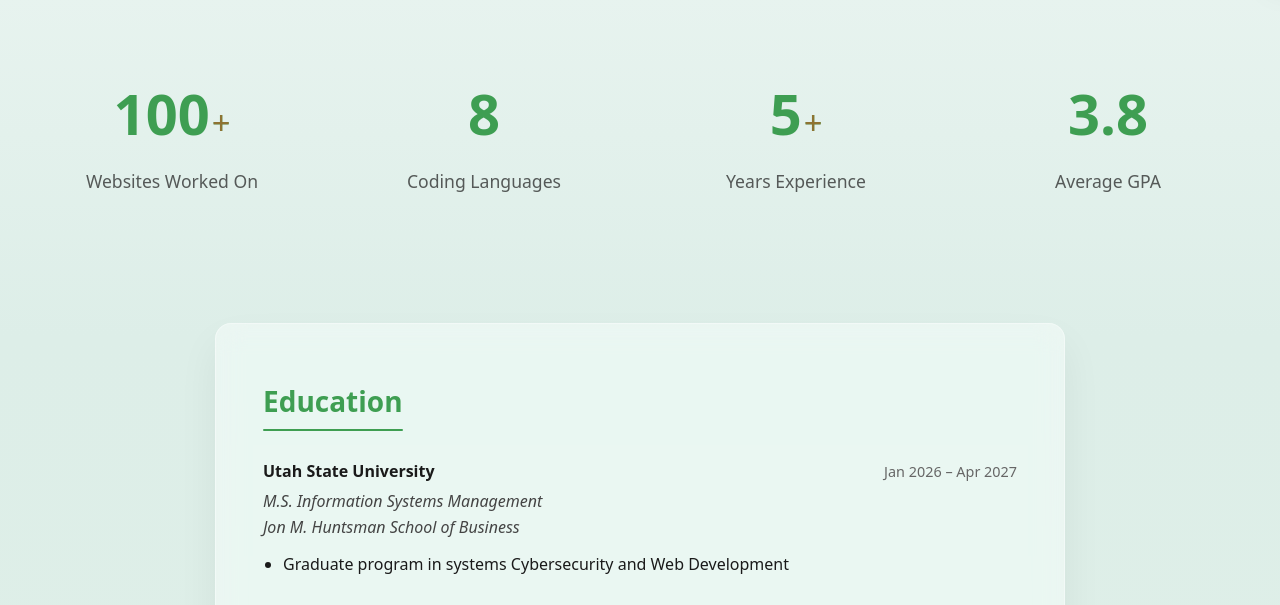
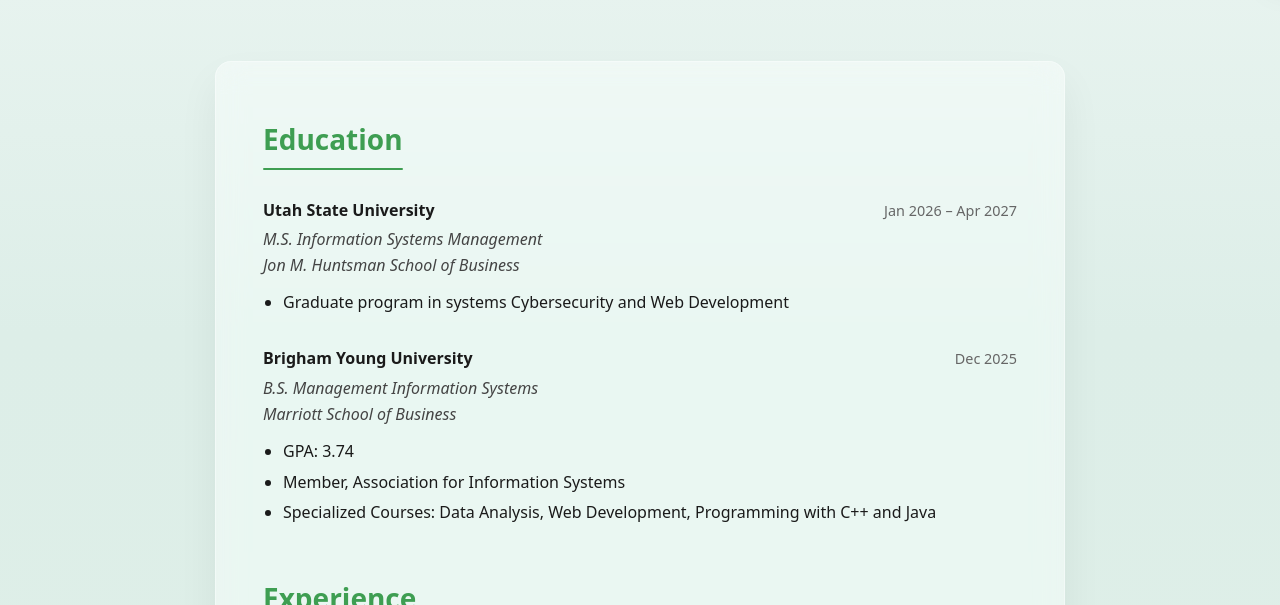
Before and after one commit to jaxonwebster/Jaxons-Portfolio, a plain HTML site: page resume.html in a window 1280 px wide. Shown: the part 814-1419 px from the top of the page. Drawn offline with Linux system fonts and the light colour scheme.

Commit message:
deleting some things

```diff
--- a/resume.html
+++ b/resume.html
@@ -57,39 +57,6 @@
   <h1 class="gradient-text">Resumé</h1>
   <p>Web Developer · Problem Solver · Lifelong Learner</p>
 </div>
-
-<!-- =========================
-     STATS
-========================== -->
-<section class="stats">
-  <div class="stat">
-    <div class="number">
-      <span class="count" data-target="100">0</span><span class="suffix">+</span>
-    </div>
-    <p>Websites Worked On</p>
-  </div>
-
-  <div class="stat">
-    <div class="number">
-      <span class="count" data-target="8">0</span>
-    </div>
-    <p>Coding Languages</p>
-  </div>
-
-  <div class="stat">
-    <div class="number">
-      <span class="count" data-target="5">0</span><span class="suffix">+</span>
-    </div>
-    <p>Years Experience</p>
-  </div>
-
-  <div class="stat">
-    <div class="number">
-      <span class="count" data-target="3.8">0</span>
-    </div>
-    <p>Average GPA</p>
-  </div>
-</section>
 
 <!-- =========================
      RESUME CONTENT
@@ -225,10 +192,46 @@
 
 </section>
 
-<!-- FOOTER -->
-<footer class="footer">
-  <!-- unchanged -->
-</footer>
+  <!-- Footer -->
+  <footer class="footer">
+    <div class="footer-container">
+
+      <div class="footer-profile">
+        <img src="images/portrait.jpg" alt="Jaxon Webster" class="footer-avatar" />
+        <p class="footer-name">Jaxon Webster</p>
+
+        <div class="footer-socials">
+          <a href="https://www.linkedin.com/in/jaxon-webster" target="_blank">
+            <i class="fab fa-linkedin-in"></i>
+          </a>
+          <a href="mailto:jaxonwebster4@gmail.com">
+            <i class="fas fa-envelope"></i>
+          </a>
+          <a href="tel:5202600258">
+            <i class="fas fa-phone"></i>
+          </a>
+        </div>
+      </div>
+
+      <div class="footer-column">
+        <h4>Contact</h4>
+        <p>Email: <a href="mailto:jaxonwebster4@gmail.com">jaxonwebster4@gmail.com</a></p>
+        <p>Phone: <a href="tel:5202600258">(520) 260-0258</a></p>
+        <p>Location: Logan, Utah</p>
+      </div>
+
+      <div class="footer-column">
+        <h4>Pages</h4>
+        <a href="index.html">Home</a>
+        <a href="about.html">About Me</a>
+        <a href="endorsements.html">Endorsements</a>
+        <a href="#contact">Resume</a>
+      </div>
+
+    </div>
+
+    <p class="footer-bottom">© 2026 Jaxon Webster</p>
+  </footer>
 
 </div>
 
--- a/script.js
+++ b/script.js
@@ -293,32 +293,3 @@
   // spawn rate adapts to screen size
   setInterval(createPraise, isMobile ? 2600 : 1500);
 });
-const counters = document.querySelectorAll('.count');
-
-counters.forEach(counter => {
-  const target = parseFloat(counter.dataset.target);
-  const isDecimal = target % 1 !== 0;
-
-  // Smaller numbers = slower
-  const duration = Math.max(1200, 3000 / target); // ms
-  const frameRate = 16; // ~60fps
-  const totalSteps = Math.round(duration / frameRate);
-
-  let current = 0;
-  let step = target / totalSteps;
-
-  const update = () => {
-    current += step;
-
-    if (current < target) {
-      counter.innerText = isDecimal
-        ? current.toFixed(1)
-        : Math.floor(current);
-      requestAnimationFrame(update);
-    } else {
-      counter.innerText = target;
-    }
-  };
-
-  update();
-});
--- a/styles.css
+++ b/styles.css
@@ -2004,58 +2004,3 @@
   .auto-rotate img.active {
     opacity: 1;
   }}
-
-  .stats {
-  display: grid;
-  grid-template-columns: repeat(4, 1fr);
-  gap: 2rem;
-  padding: 4rem 2rem;
-  text-align: center;
-}
-
-.stat {
-  display: flex;
-  flex-direction: column;
-  align-items: center;
-}
-
-.number {
-  display: flex;
-  align-items: baseline;
-  background: #3E9E52;
-  -webkit-background-clip: text;
-  -webkit-text-fill-color: transparent;
-  background-clip: text;
-  color: transparent;
-}
-
-.count {
-  font-size: 3.5rem;
-  font-weight: 700;
-}
-
-.suffix {
-  font-size: 2rem;
-  margin-left: 0.15rem;
-  color: #8E7332;
-  -webkit-text-fill-color: initial;
-}
-
-.stat p {
-  margin-top: 0.5rem;
-  font-size: 1.1rem;
-  opacity: 0.7;
-}
-
-/* Responsive */
-@media (max-width: 900px) {
-  .stats {
-    grid-template-columns: repeat(2, 1fr);
-  }
-}
-
-@media (max-width: 500px) {
-  .stats {
-    grid-template-columns: 1fr;
-  }
-}
```
